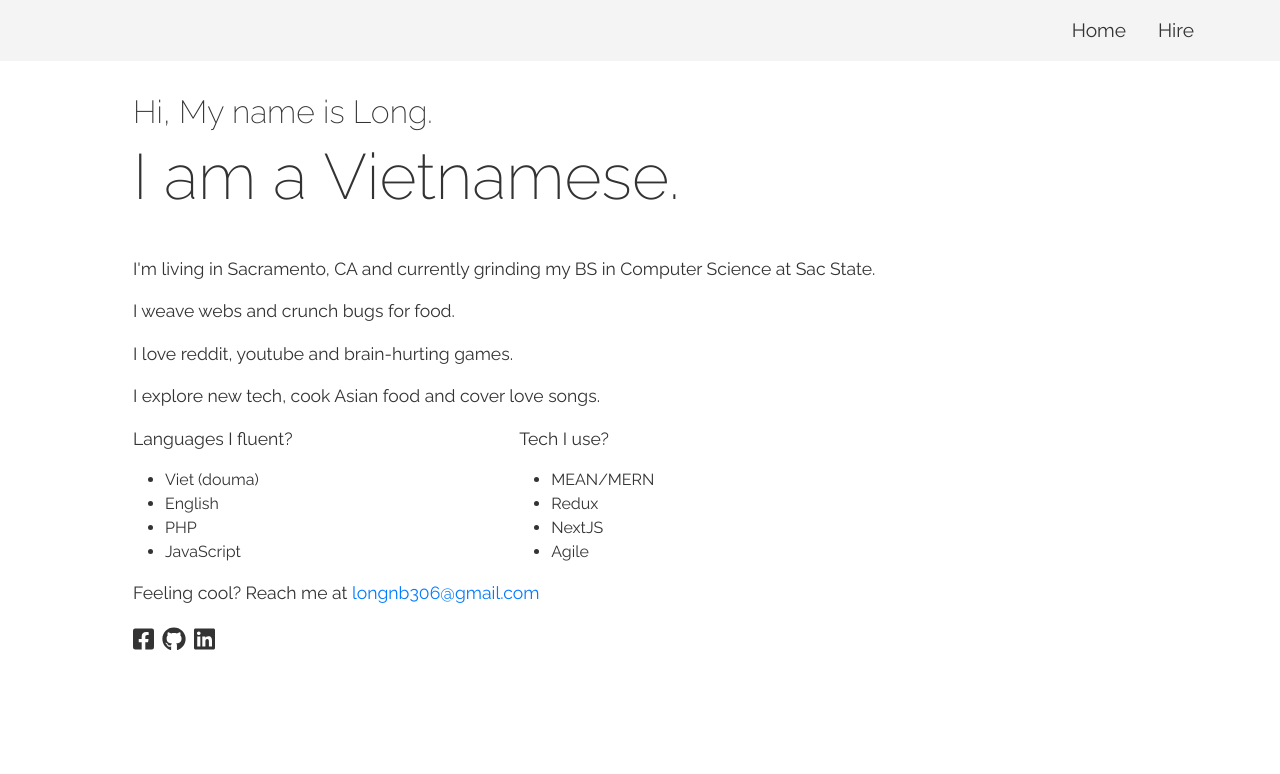
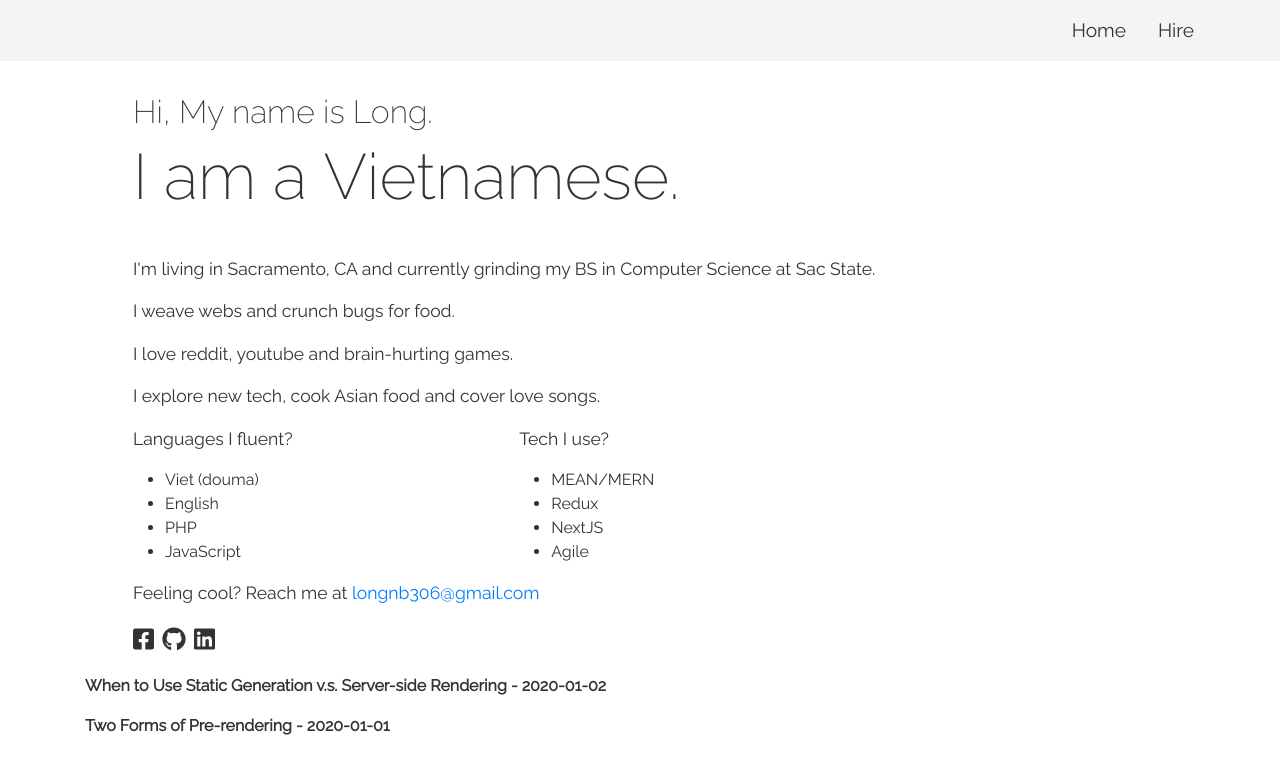
Before and after one commit to azerozvn/loongis, a Next.js app: page / in a window 1280 px wide. Shown: the top 774 px of the page. Built offline with nearby package versions, Linux system fonts and the light colour scheme.

Commit message:
Add lib and post static render method

```diff
--- /dev/null
+++ b/lib/post.js
@@ -0,0 +1,28 @@
+//Config to fetch static post '[post].md'
+
+import fs from 'fs';
+import path from 'path';
+import matter from 'gray-matter';
+
+const postDirectory = path.join(process.cwd(), 'post');
+
+export function getSortedPostData() {
+	// Get file name under /post
+	const fileNames = fs.readdirSync(postDirectory);
+	const allPostData = fileNames.map((fileName) => {
+		// Remove '.md' to get id
+		const id = fileName.replace(/\.md$/, '');
+		// Read markdown file as string
+		const fullPath = path.join(postDirectory, fileName);
+		const fileContents = fs.readFileSync(fullPath, 'utf8');
+		// Use gray-matter to parse post metadata section
+		const matterResult = matter(fileContents);
+		return {
+			id,
+			...matterResult.data
+		};
+	});
+	return allPostData.sort((a, b) => {
+		return a.date < b.date ? 1 : -1;
+	});
+}
--- a/pages/index.js
+++ b/pages/index.js
@@ -1,17 +1,44 @@
 import React, { Component } from 'react';
 import Layout from '../components/Layout';
 import Home from '../components/Home';
+import { getSortedPostData } from '../lib/post';
 
 export class HomePage extends Component {
+	constructor(props) {
+		super(props);
+		this.allPostData = this.props.allPostData;
+		console.log(this.allPostData);
+	}
+
 	render() {
 		const title = 'Loongis | Home';
 
 		return (
 			<Layout title={title}>
 				<Home />
+				<div className="container">
+					{this.allPostData.map((post) => {
+						return (
+							<p key={post.id}>
+								<b>
+									{post.title} - {post.date}
+								</b>
+							</p>
+						);
+					})}
+				</div>
 			</Layout>
 		);
 	}
 }
 
+export async function getStaticProps() {
+	const allPostData = getSortedPostData();
+	return {
+		props: {
+			allPostData
+		}
+	};
+}
+
 export default HomePage;
--- /dev/null
+++ b/post/pre-rendering.md
@@ -0,0 +1,11 @@
+---
+title: 'Two Forms of Pre-rendering'
+date: '2020-01-01'
+---
+
+Next.js has two forms of pre-rendering: **Static Generation** and **Server-side Rendering**. The difference is in **when** it generates the HTML for a page.
+
+- **Static Generation** is the pre-rendering method that generates the HTML at **build time**. The pre-rendered HTML is then _reused_ on each request.
+- **Server-side Rendering** is the pre-rendering method that generates the HTML on **each request**.
+
+Importantly, Next.js lets you **choose** which pre-rendering form to use for each page. You can create a "hybrid" Next.js app by using Static Generation for most pages and using Server-side Rendering for others.
--- /dev/null
+++ b/post/ssg-ssr.md
@@ -0,0 +1,19 @@
+---
+title: 'When to Use Static Generation v.s. Server-side Rendering'
+date: '2020-01-02'
+---
+
+We recommend using **Static Generation** (with and without data) whenever possible because your page can be built once and served by CDN, which makes it much faster than having a server render the page on every request.
+
+You can use Static Generation for many types of pages, including:
+
+- Marketing pages
+- Blog posts
+- E-commerce product listings
+- Help and documentation
+
+You should ask yourself: "Can I pre-render this page **ahead** of a user's request?" If the answer is yes, then you should choose Static Generation.
+
+On the other hand, Static Generation is **not** a good idea if you cannot pre-render a page ahead of a user's request. Maybe your page shows frequently updated data, and the page content changes on every request.
+
+In that case, you can use **Server-Side Rendering**. It will be slower, but the pre-rendered page will always be up-to-date. Or you can skip pre-rendering and use client-side JavaScript to populate data.
```
